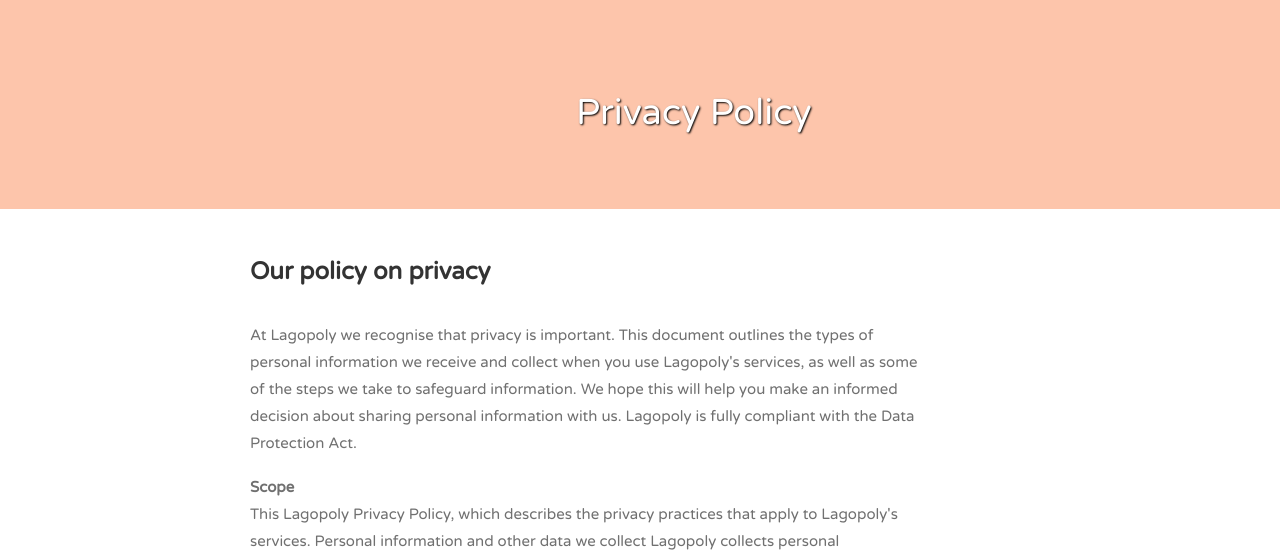
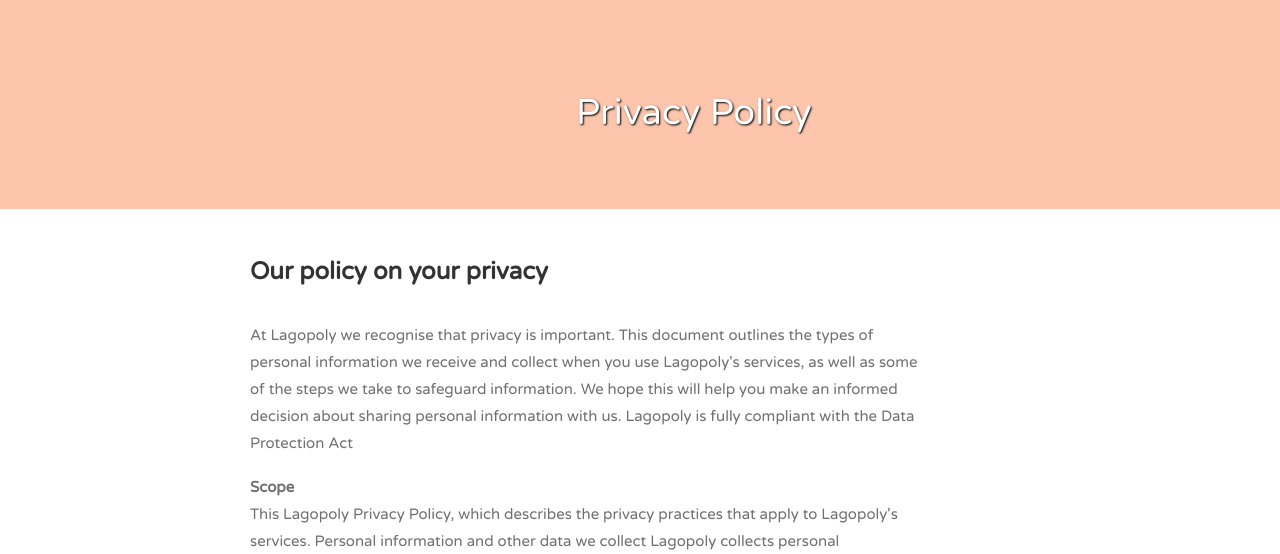
Before and after one commit to vaakinmade/Lago, a Django app: page /privacy/ in a window 1280 px wide. Shown: the part 76-630 px from the top of the page. Run offline with Django 3.2, Linux system fonts and the light colour scheme; parts of the project's set-up code (start-up, migrations or seed data) failed here and were passed over; some libraries are stand-ins or nearby versions.

Commit message:
removed fullstop

```diff
--- a/templates/privacy.html
+++ b/templates/privacy.html
@@ -20,10 +20,10 @@
 
 <div class="container margin-top-30 padding-bottom-60">
 	<div class="col-md-8 margin-left-100 padding-left-100">
-		<p><h3><strong>Our policy on privacy</strong></h3><br/>
+		<p><h3><strong>Our policy on your privacy</strong></h3><br/>
 		At Lagopoly we recognise that privacy is important. This document outlines the types of personal information we receive and collect when you use Lagopoly's services, as well as some of the steps we take to safeguard information. We hope this will help you make an informed decision about sharing personal information with us.
 
-		Lagopoly is fully compliant with the Data Protection Act.</p>
+		Lagopoly is fully compliant with the Data Protection Act</p>
 
 		<p><strong>Scope</strong><br/>
 
```
